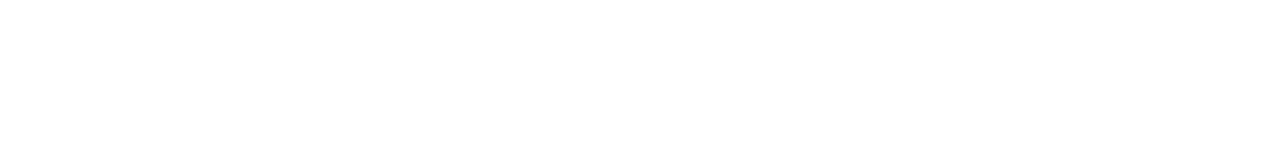
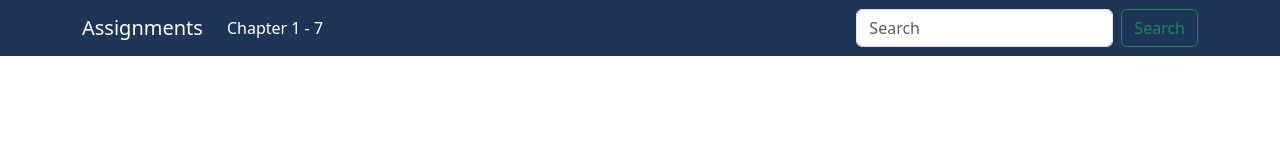
Before and after one commit to malikashifali/js-assignment-1, a plain HTML site: page index.html in a window 1280 px wide. Drawn offline with nearby package versions, Linux system fonts and the light colour scheme.

Commit message:
header created

```diff
--- a/index.html
+++ b/index.html
@@ -9,16 +9,38 @@
     <link rel="stylesheet" href="https://cdn.jsdelivr.net/npm/bootstrap@5.3.3/dist/css/bootstrap.min.css">
 
     <!-- Custom CSS  -->
-
+    <link rel="stylesheet" href="./styles/style.css">
 
 
     <title>JavaScript Assignment-1 | Chapter 1-7</title>
 </head>
 
 <body>
-<header>
 
-</header>
+    <!-- header  -->
+    <header>
+        <nav class="navbar navbar-expand-lg navbar-dark">
+            <div class="container">
+                <a class="navbar-brand" href="#">Assignments</a>
+                <button class="navbar-toggler" type="button" data-bs-toggle="collapse"
+                    data-bs-target="#navbarSupportedContent" aria-controls="navbarSupportedContent"
+                    aria-expanded="false" aria-label="Toggle navigation">
+                    <span class="navbar-toggler-icon"></span>
+                </button>
+                <div class="collapse navbar-collapse" id="navbarSupportedContent">
+                    <ul class="navbar-nav me-auto mb-2 mb-lg-0">
+                        <li class="nav-item">
+                            <a class="nav-link active" aria-current="page" href="#">Chapter 1 - 7</a>
+                        </li>
+                    </ul>
+                    <form class="d-flex" role="search">
+                        <input class="form-control me-2" type="search" placeholder="Search" aria-label="Search">
+                        <button class="btn btn-outline-success" type="submit">Search</button>
+                    </form>
+                </div>
+            </div>
+        </nav>
+    </header>
 
     <!-- Bootstrap js  -->
     <script src="https://cdn.jsdelivr.net/npm/bootstrap@5.3.3/dist/js/bootstrap.bundle.min.js"></script>
--- a/styles/style.css
+++ b/styles/style.css
@@ -1,5 +1,13 @@
+:root{
+    --primary-color:#1d3557;
+}
+
 *{
     margin: 0;
     padding: 0;
     box-sizing: border-box;
 }
+
+header{
+    background-color: var(--primary-color);
+}
```
